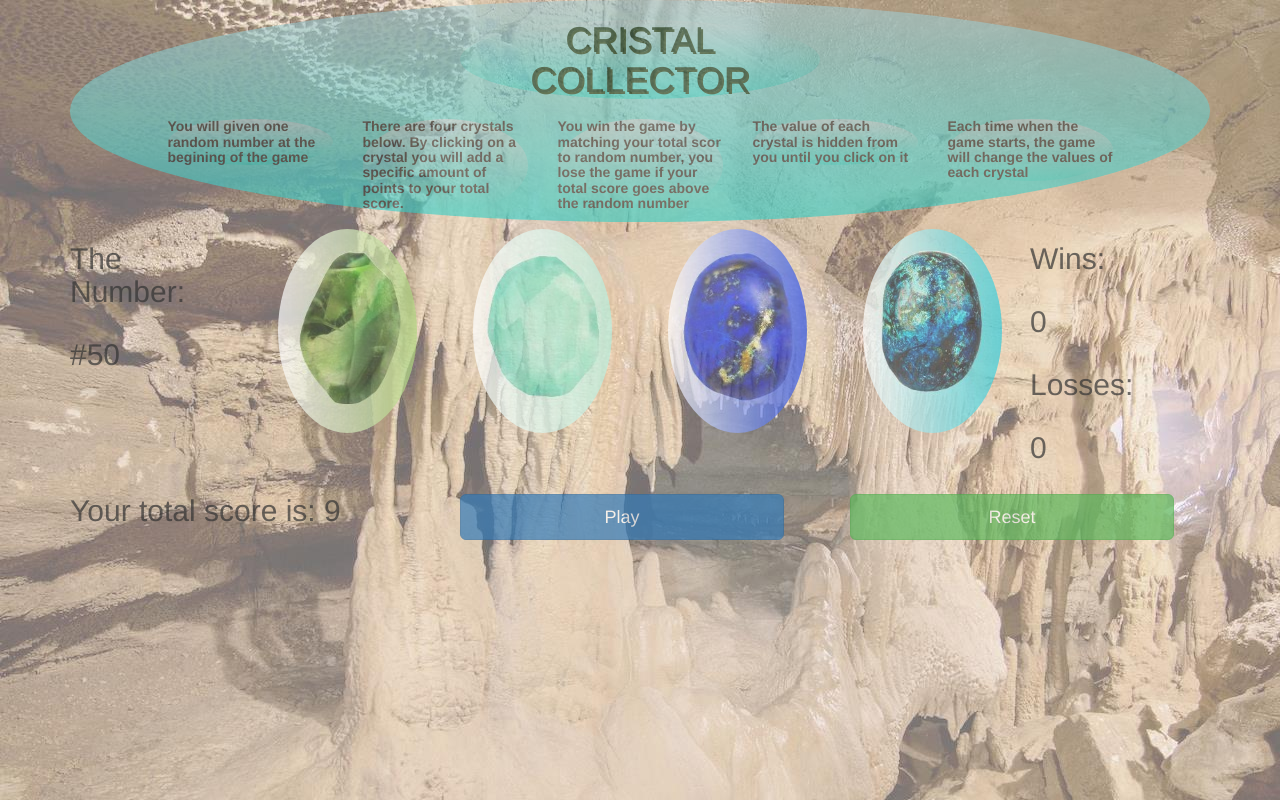
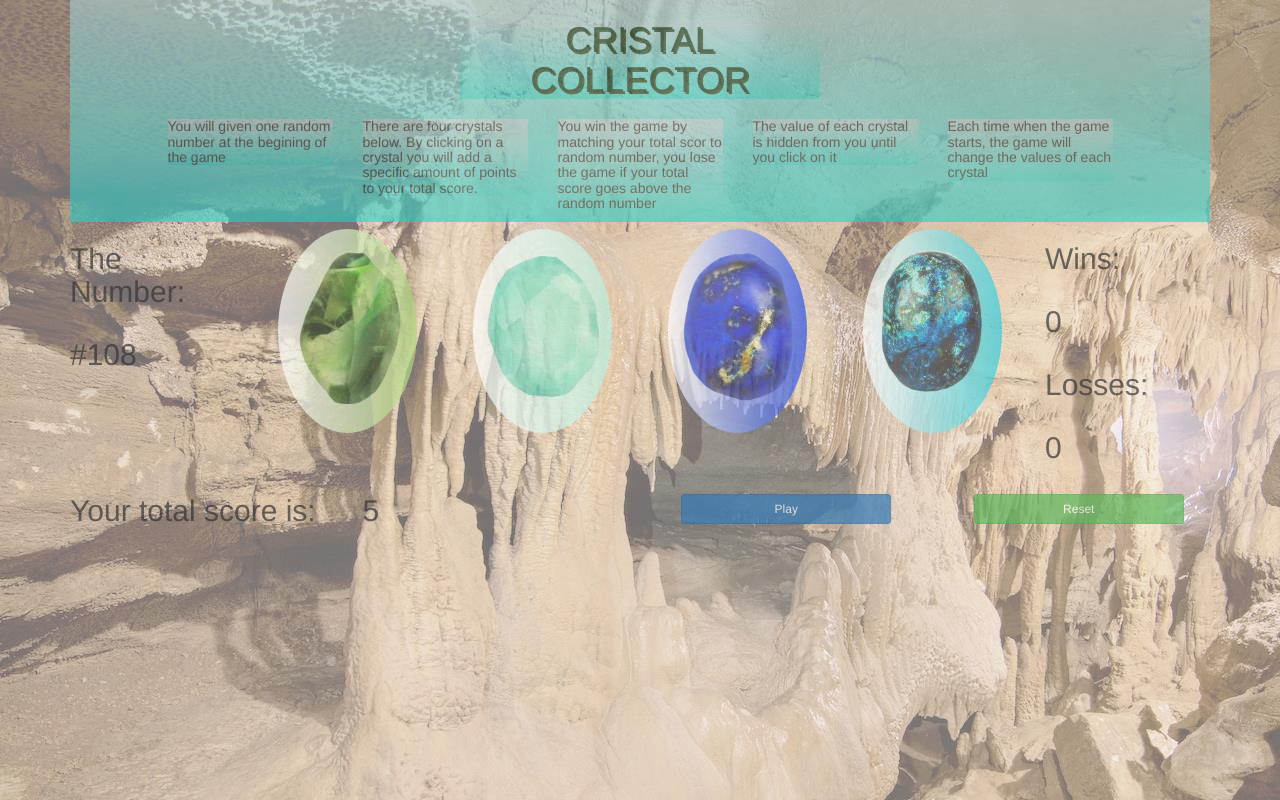
Before and after one commit to Wglm2014/unit-4-game, a plain HTML site: page index.html in a window 1280 px wide. Both pictures are taken after a click on the picture 347 px from the left and 330 px from the top of the page. Drawn offline with nearby package versions, Linux system fonts and the light colour scheme; files that its build step writes are made by us from their sources.

Commit message:
homework ready for review

```diff
--- a/assets/css/style.css
+++ b/assets/css/style.css
@@ -7,21 +7,17 @@ header{
     background-image: linear-gradient(#a7cbd1, #2dcec6);
     border-style:inset;
     border-color:  #75e4f8;
-    border-radius: 50%;
     opacity: 0.85;
 }
 
 .title-header{
     color: rgb(5, 51, 25);
     text-shadow: 2px 2px#153f1c;
-    border-radius:50%;
-
     background-image: linear-gradient(#a7cbd1, #2dcec6);
 }
 
 h5{
     font-weight: bolder;
-    border-radius:50%;
     background-image: linear-gradient(#a7cbd1, #2dcec6);
 }
 
@@ -33,18 +29,35 @@ h5{
     opacity: 1.0;
  }
 
- h2
+
 
 /*Score Section*/
-.score-played{
-    margin: 0 auto 0 auto;
-    padding: auto;
-    text-align: left;
-}
-#score-title{
+.score-title{
     margin: 0 0 0 0;
-    padding: 0 0 0 0.5;
+    padding: 0 0 0 0;
 }
 .btn-width{
-        width: 90%;
+        width: 80%;
 }
+
+/* Small devices (landscape phones, 544px and up) */
+@media (min-width: 544px) {
+    h5{font-weight:normal;}
+
+}
+
+
+  /* Medium devices (tablets, 768px and up) The navbar toggle appears at this breakpoint */
+  @media (min-width: 768px) {
+    h5{font-weight:normal;}
+}
+
+  /* Large devices (desktops, 992px and up) */
+  @media (min-width: 992px) {
+
+  }
+
+  /* Extra large devices (large desktops, 1200px and up) */
+  @media (min-width: 1200px) {
+
+  }
--- a/assets/javascript/game.js
+++ b/assets/javascript/game.js
@@ -9,7 +9,7 @@ $(document).ready(function () {
     });
 
     $(".image").on("click", function (event) {
-        if (theNumber === 0) { play(); console.log(theNumber); }
+        if (theNumber === 0) { play(); }
         var idImage = this.id;
         score += userNumber[idImage];
         $("#score").text(score);
@@ -30,22 +30,12 @@ $(document).ready(function () {
 
     function play() {
         resetVars(false);
-        var counter = 30;
-        var interval = setInterval(function () {
-            var n1 = Math.floor(Math.random() * 102) + 19;
-            $("#number").text(n1);
-            counter--;
-            if (counter === 0) {
-                clearInterval(interval);
-            }
-        }
-            , 30);
-        theNumber = Math.floor(Math.random() * 102) + 19;
+        theNumber = getRandom(19, 120);
         $("#number").text(theNumber);
 
 
         for (i = 0; i < 4; i++) {
-            userNumber[i] = Math.floor(Math.random() * 12) + 1;
+            userNumber[i] = getRandom(1, 12);
         }
     }
     function resetVars(tf) {
@@ -60,5 +50,9 @@ $(document).ready(function () {
             $("#won").text("0");
             $("#lost").text("0");
         }
-    };
+    }
+
+    function getRandom(min, max) {
+        return Math.floor(Math.random() * (max - min) + min);
+    }
 });
--- a/index.html
+++ b/index.html
@@ -15,29 +15,29 @@
     <div class="container">
         <header>
             <div class="row">
-                <div class="col-lg-4"></div>
-                <div class="col-lg-4">
+                <div class="col-lg-4 col-md-12 col-sm-12"></div>
+                <div class="col-lg-4 col-md-12 col-sm-12">
                     <h1 class="title-header text-center">CRISTAL COLLECTOR</h1>
                 </div>
-                <div class="col-lg-4"></div>
+                <div class="col-lg-4 col-md-12 col-sm-12"></div>
             </div>
             <section class="row description text-left">
                 <div class="col-lg-1"></div>
-                <div class="col-lg-2">
+                <div class="col-lg-2 col-md-4 col-sm-4">
                     <h5>You will given one random number at the begining of the game</h5>
                 </div>
-                <div class="col-lg-2">
+                <div class="col-lg-2 col-md-4 col-sm-4">
                     <h5>There are four crystals below. By clicking on a crystal you will add a specific
                         amount of points to your total score.</h5>
                 </div>
-                <div class="col-lg-2">
+                <div class="col-lg-2 col-md-4 col-sm-4">
                     <h5>You win the game by matching your total scor to random number, you lose the game if
                         your total score goes above the random number</h5>
                 </div>
-                <div class="col-lg-2">
+                <div class="col-lg-2 col-md-6 col-sm-6">
                     <h5>The value of each crystal is hidden from you until you click on it</h5>
                 </div>
-                <div class="col-lg-2">
+                <div class="col-lg-2 col-md-6 col-sm-6">
                     <h5>Each time when the game starts, the game will change the values of each crystal</h5>
                 </div>
                 <div class="col-lg-1"></div>
@@ -45,34 +45,41 @@
         </header>
         <!-- Game -->
         <section class="row game">
-            <div class="col-lg-2">
+            <div class="col-lg-2 col-md-2 col-sm-12">
                 <div class="row">
-                    <h2 class="col-lg-12">The Number:</h2>
-                </div>
-                <div class="row">
-                    <h2 class="col-lg-12 text-left">#<span class="h2Values" id="number"></span></h2>
+                    <h2 class="col-lg-12 col-md-12 col-sm-6 col-xs-6 text-left">The Number:</h2>
+                    <h2 class="col-lg-12 col-md-12 col-sm-6 col-xs-6 text-left">#<span class="h2Values"
+                            id="number"></span></h2>
                 </div>
             </div>
-            <div class="col-lg-2"><img class="btn image-flex image" src="./assets/images/xstal1.jpg" id="0">
+            <div class="col-lg-2 col-md-2 col-sm-3 col-xs-3"><img class="btn image-responsive image"
+                    src="./assets/images/xstal1.jpg" id="0">
             </div>
-            <div class="col-lg-2"><img class="btn image-flex image" src="./assets/images/xstal2.jpg" id="1">
+            <div class="col-lg-2 col-md-2 col-sm-3 col-xs-3"><img class="btn image-responsive image"
+                    src="./assets/images/xstal2.jpg" id="1">
             </div>
-            <div class="col-lg-2"><img class="btn image-flex image" src="./assets/images/xstal3.jpg" id="2">
+            <div class="col-lg-2 col-md-2 col-sm-3 col-xs-3"><img class="btn image-responsive image"
+                    src="./assets/images/xstal3.jpg" id="2">
             </div>
-            <div class="col-lg-2"><img class="btn image-flex image" src="./assets/images/xstal4.jpg" id="3">
+            <div class="col-lg-2 col-md-2 col-sm-3 col-xs-3"><img class="btn image-responsive image"
+                    src="./assets/images/xstal4.jpg" id="3">
             </div>
-            <div class="col-lg-2">
-                <div class="row">
+            <div class="col-lg-2 col-md-2 col-sm-12">
+                <div class="row text-left">
+                    <div class="col-lg-12 col-md-12 col-sm-5 col-xs-6">
                         <h2>Wins:</h2>
                     </div>
-                <div class="row">
+                    <div class="col-lg-12 col-md-12 col-sm-5 col-xs-6">
                         <h2 class="h2Values" id="won"> 0</h2>
                     </div>
-                <div class="row">
+                </div>
+                <div class="row text-left">
+                    <div class="col-lg-12 col-md-12 col-sm-5 col-xs-6">
                         <h2>Losses:</h2>
                     </div>
-                <div class="row">
+                    <div class="col-lg-12 col-md-12 col-sm-5 col-xs-6">
                         <h2 class="h2Values" id="lost">0</h2>
+                    </div>
                 </div>
             </div>
 
@@ -80,14 +87,18 @@
         <div class="row">
             <h2></h2>
         </div>
-        <div class="row score-played ">
-            <div class="col-lg-4">
-                <h2 id="score-title">Your total score is:&nbsp;<span class="h2Values" id="score">0</span></h2>
+        <div class="row score-played">
+            <div class="col-lg-3 col-md-3 col-sm-6 col-xs-6">
+                <h2 class="score-title">Your total score is:</h2>
             </div>
-            <div class="col-lg-4">
-                <button id="play" class="btn btn-lg btn-primary btn-width">Play</button>
+            <div class="col-lg-3 col-md-3 col-sm-6 col-xs-6">
+                <h2 class="score-title" id="score">0</h2>
             </div>
-            <div id="reset" class="col-lg-4"> <button class="btn btn-lg btn-success btn-width">Reset</button></div>
+            <div class="col-lg-3 col-md-3 col-sm-12 col-xs-12 text-center">
+                <button id="play" class="btn btn-lg btn-md btn-sm btn-primary btn-width">Play</button>
+            </div>
+            <div id="reset" class="col-lg-3 col-md-3 col-sm-12 col-xs-12 text-center"> <button
+                    class="btn btn-lg btn-md btn-sm btn-success btn-width">Reset</button></div>
         </div>
     </div>
 
```
Lines whose indentation alone changed are shown as unchanged.
